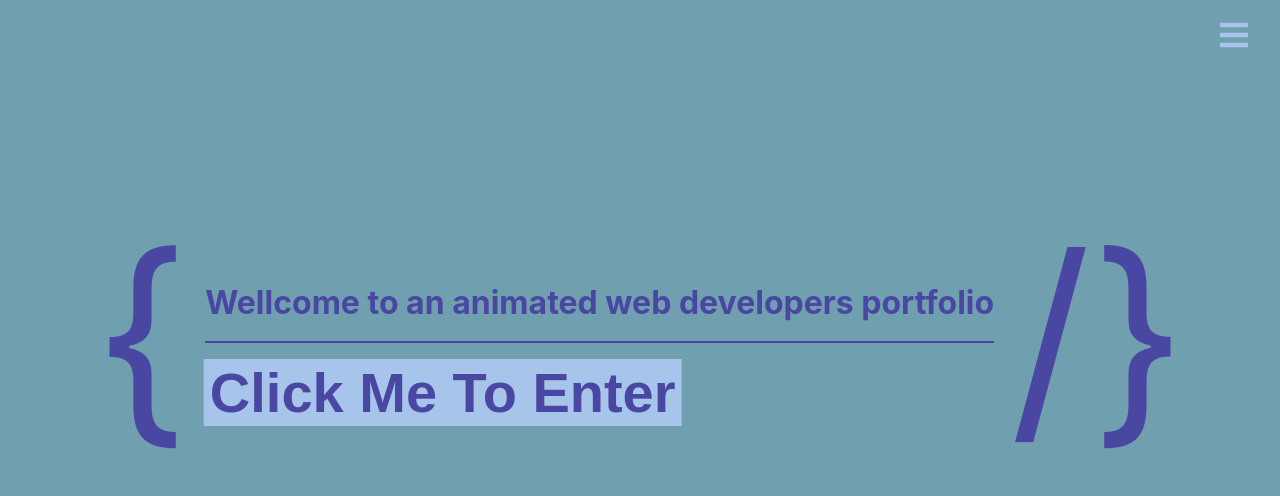
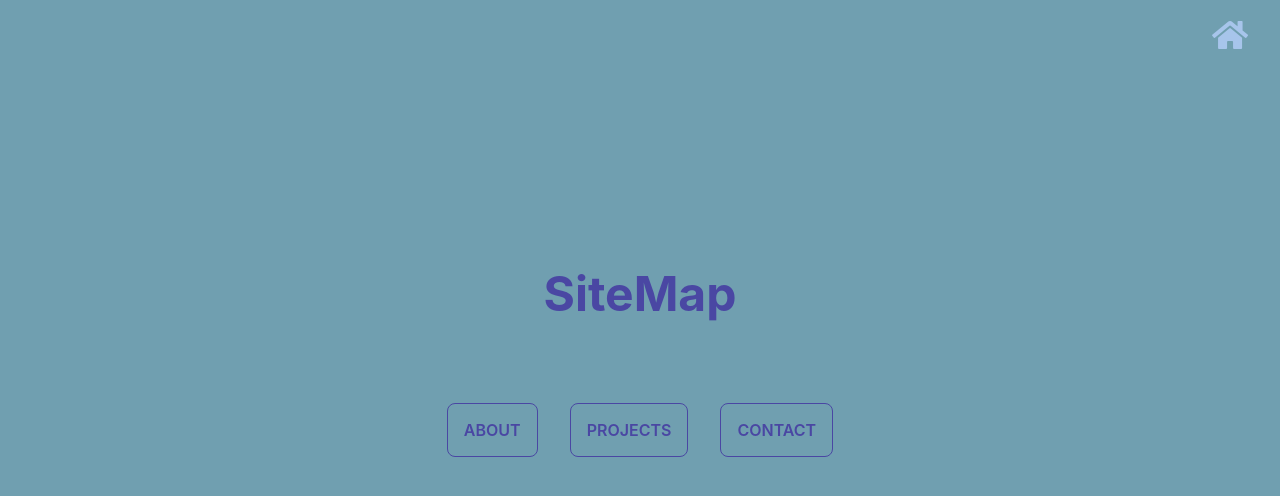
Before and after one commit to emilkovacevic/portfolio, a React (Create React App) app: page /sitemap in a window 1280 px wide. Shown: the top 496 px of the page. Built offline with nearby package versions, Linux system fonts and the light colour scheme.

Commit message:
added site map
nav menu to website sections

added sound feature

```diff
--- a/package.json
+++ b/package.json
@@ -12,6 +12,7 @@
     "react-router-dom": "^5.2.0",
     "react-scripts": "4.0.3",
     "styled-components": "^5.2.1",
+    "use-sound": "^2.0.1",
     "web-vitals": "^1.0.1"
   },
   "scripts": {
--- a/src/App.js
+++ b/src/App.js
@@ -4,6 +4,7 @@ import Navbar from './components/Navbar'
 import {BrowserRouter as Router} from 'react-router-dom'
 import './global.css'
 
+import SiteMap from './components/SiteMap'
 import Home from './components/Home'
 import SlideControler from './slides/SlideControler'
 
@@ -24,6 +25,7 @@ function App() {
   return (
     <Router>
       <AppContainer>
+        <SiteMap />
         <Navbar name='Emil Kovacevic' handleClick={handleClick} isVisible={isVisible} />
         {
           areSliders ?
@@ -31,7 +33,6 @@ function App() {
           :
           <Home toggleSliders={toggleSliders}></Home>
         }
-
       </AppContainer>
     </Router>
   );
--- a/src/components/Home.js
+++ b/src/components/Home.js
@@ -35,7 +35,10 @@ const Wrapper = styled.div`
   margin: 1em;
   hr{
       border:1px solid var(--text);
-      margin-top:1em;
+      margin-top:1.4em;
+  }
+  h1{
+      @media (max-width: 320px){ font-size: 1.2rem;}
   }
 `;
 
@@ -66,6 +69,8 @@ position:relative;
       background:var(--button-hover);
       animation-duration:0s;
   }
+  @media (max-width: 733px){ font-size: 2.5rem;}
+  @media (max-width: 320px){ font-size: 1.4rem;}
 `;
 
 
--- a/src/components/Navbar.js
+++ b/src/components/Navbar.js
@@ -5,6 +5,7 @@ import {personal} from '../data/data'
 
 const Nav = styled.nav`
     display:flex;
+    flex-wrap:wrap;
     position:absolute;
     z-index:99;
 `
@@ -13,22 +14,26 @@ z-index:999;
     font-size:2rem;
     position:fixed;
     right:1em;
-top:1rem;
+    top:1.5rem;
     cursor:pointer;
     color: var(--button);
+    :hover{
+        color: var(--button-hover);
+    }
+    @media (max-width: 320px){ width:10%;}
 `
 
 const NavItems = styled.div`
    background: var(--background);
-   width:100vw;
-   height:100vh;
+   min-width:100vw;
+   min-height:100vh;
    display:grid;
    grid-template-columns: 1fr 1fr;
    align-items: center;
    position: absolute;
    transition: .3s ease-in;
    opacity:${({isVisible})=>(isVisible ? '1' : '0')};
-   top: ${({isVisible})=>(isVisible ? '0px' : '-100vh')};
+   top: ${({isVisible})=>(isVisible ? '0' : '-100vh')};
    a{
        color: var(--text);
        text-decoration:none;
@@ -36,9 +41,12 @@ const NavItems = styled.div`
    a:hover{
        text-decoration:underline;
    }
-   @media (max-width: 400px){
+   @media (max-width: 480px){
     grid-template-columns: 1fr;
+    min-height:100%;
+    text-align: center;
    }
+
 `
 
 const ExternalLinks = styled.div`
@@ -75,18 +83,28 @@ const Name = styled.div`
        margin:1em;
         @media (max-width: 400px){
             text-align:center;
+            font-size: 2rem;
+            margin-top:2em;
+        }
     }
 }
 `
 const Description = styled.span`
-    margin:0 3em;
+    margin: 3em;
     position:relative;
     bottom:1em;
     border-top:1px solid var(--text);
     padding-top:1em;
     color:var(--text);
+    @media (max-width: 480px){
+        border:unset;
+    }
 `
-
+const HorizontalBreak = styled.hr`
+    border: 1px solid var(--text);
+    width:50%;
+    margin: auto;
+`
 
 function Navbar({name, handleClick, isVisible}) {
 
@@ -101,9 +119,12 @@ function Navbar({name, handleClick, isVisible}) {
             </Name>
             <ExternalLinks>
                 <NavLink to='/about'>About me</NavLink>
+                <HorizontalBreak />
                 <NavLinkExternal href={personal.github.link} target="_blank" rel="noreferrer">{personal.github.name}</NavLinkExternal>
                 <NavLinkExternal href={personal.linkedin.link} target="_blank" rel="noreferrer">{personal.linkedin.name}</NavLinkExternal>
                 <NavLink to='/cv'>CV</NavLink>
+                <HorizontalBreak />
+                <NavLink to='/sitemap'>SiteMap</NavLink>
             </ExternalLinks>
             </NavItems>
         </Nav>
--- a/src/components/ReadName.js
+++ b/src/components/ReadName.js
@@ -1,5 +1,8 @@
 import React, { useState } from "react";
 import styled from 'styled-components'
+import useSound from 'use-sound';
+import mysound from '../data/mysound.mp3'
+
 
 const Button = styled.button`
     background:unset;
@@ -12,17 +15,20 @@ function ReadName() {
 
     const [sound, setSound] = useState(false)
 
-    const playSound = ()=>{
-        setSound(true)
 
-    }
-
+     const [play, { stop }] = useSound(
+        mysound,
+        { volume: 0.5 }
+    );
 
     return (
 
-            <Button onClick={playSound}>{sound ? <i className="fas fa-volume-up"></i>
+            <Button onClick={play}>
+            <span>
+            {sound ? <i className="fas fa-volume-up"></i>
             :
-            <i className="fas fa-volume-mute"></i>}
+            <i className="fas fa-volume-mute"></i> }
+            </span>
             </Button>
 
     )
--- /dev/null
+++ b/src/components/SiteMap.js
@@ -0,0 +1,96 @@
+import React from 'react'
+import {Link, Route} from 'react-router-dom'
+import styled from 'styled-components'
+
+const MapLink = styled(Link)`
+    z-index:999;
+    font-size:2rem;
+    position:fixed;
+    left:1em;
+    top:1.5rem;
+    cursor:pointer;
+    color: var(--button);
+    border:none;
+    background: transparent;
+    :hover{
+    color: var(--button-hover);
+}
+`
+const SiteMapContainer = styled.div`
+    position:absolute;
+    z-index: 999;
+    height:100%;
+    width: 100%;
+    background: var(--background);
+`
+const GoHome = styled(Link)`
+    position: absolute;
+    right: 2rem;
+    top: 1rem;
+    font-size: 2rem;
+    color: var(--button);
+    :hover{
+        color: var(--button-hover);
+        }
+`
+
+const Wrapper = styled.div`
+    height:100vh;
+    display:flex;
+    flex-direction: column;
+    justify-content:center;
+    align-items: center;
+    h2{
+        font-size: 3rem;
+        color: var(--text);
+    }
+    div{
+        margin: 4em auto;
+        display:flex;
+        flex-wrap:wrap;
+        @media(max-width: 480px){
+            justify-content:center;
+        }
+    }
+    div a{
+        margin: 1em;
+        padding: 1em;
+        border: 1px solid var(--text);
+        border-radius: 0.5em;
+        color: var(--text);
+        text-decoration:none;
+        text-transform: uppercase;
+        font-weight:600;
+        :hover{ background: var(--button-hover);}
+
+    }
+`
+
+function SiteMap() {
+    return (
+<>
+    <MapLink to='/sitemap' >
+        <i className="fas fa-map-signs"></i>
+    </MapLink>
+    <Route path='/sitemap' component={()=>{
+            return(
+                <SiteMapContainer>
+                    <GoHome to='/'><i className="fas fa-home"></i></GoHome>
+                    <Wrapper>
+                        <h2>SiteMap</h2>
+                        <div>
+                            <Link to='/about'>About</Link>
+                            <Link to='/projects'>Projects</Link>
+                            <Link to='/contact'>Contact</Link>
+                        </div>
+                    </Wrapper>
+                </SiteMapContainer>
+            )
+        }
+        }
+     />
+</>
+    )
+}
+
+export default SiteMap
```
Also changed, not shown: src/components/about/About.js (added, +11 -0 lines), 2 other files (tests, documents, lock files or other folders). Lines whose indentation alone changed are shown as unchanged.
